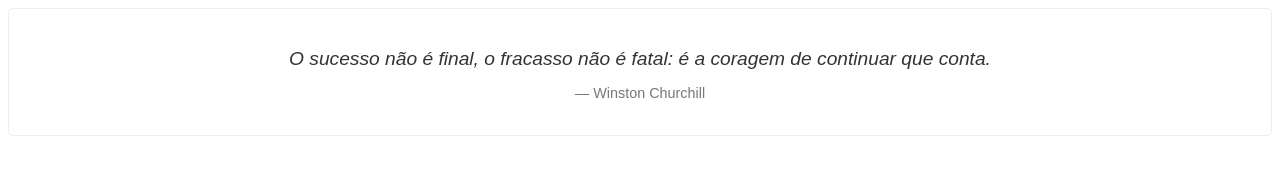
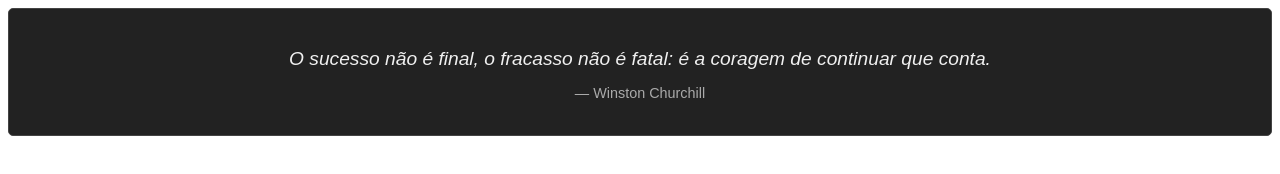
Before and after one commit to carlosdqlima/notion-quotes-widget-rise-flow, a plain HTML site: page index.html in a window 1280 px wide. Drawn offline with Linux system fonts and the light colour scheme.

Commit message:
Atualiza o estilo do widget de citações para melhorar a legibilidade em temas escuros

```diff
--- a/style.css
+++ b/style.css
@@ -1,46 +1,19 @@
 .quote-container {
     font-family: sans-serif;
     padding: 20px;
-    border: 1px solid #eee;
+    border: 1px solid #444;
     border-radius: 5px;
     text-align: center;
-}
+    color: #f0f0f0;
+    background-color: #222;
 
 .quote-text {
-    font-style: italic;
+   font-style: italic;
     font-size: 1.2em;
     margin-bottom: 10px;
 }
 
 .quote-author {
-    font-size: 0.9em;
-    color: #777;
+   font-size: 0.9em;
+    color: #aaa;
 }
-
-
-@media (prefers-color-scheme: light) {
-    .quote-container {
-        background-color: #fff;
-        color: #333;
-    }
-    .quote-author {
-        color: #777;
-    }
-    .quote-container {
-     border: 1px solid #eee;
-     }
-}
-
-
-@media (prefers-color-scheme: dark) {
-    .quote-container {
-        background-color: #222;
-        color: #f0f0f0;
-    }
-   .quote-author {
-        color: #aaa;
-    }
-     .quote-container {
-     border: 1px solid #444;
- }
-}
```
